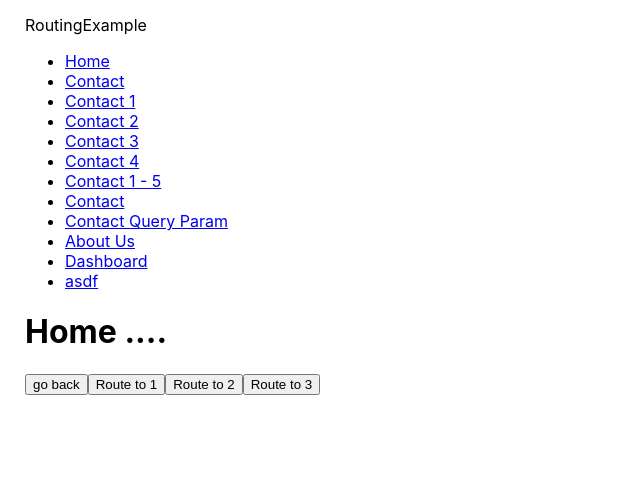
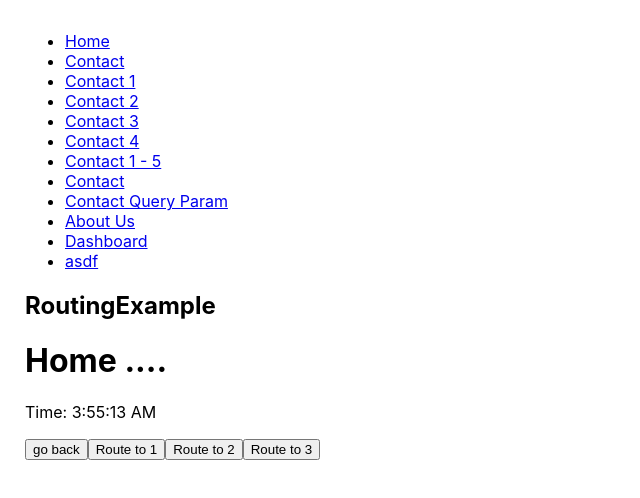
Before and after one commit to nisipshrestha/react_hook_basics, a React (Create React App) app: page / in a window 1280 px wide. Shown: the top 498 px of the page, without its empty margins (0-640 px from the left). Built offline with nearby package versions, Linux system fonts and the light colour scheme.

Commit message:
Routing refactor

```diff
--- /dev/null
+++ b/src/Routing_example/ProtectedRoute.js
@@ -0,0 +1,10 @@
+import React from 'react'
+import { Redirect, Route } from 'react-router-dom'
+
+const ProtectedRoute = ({ isAuthorized, path, exact, component }) => {
+    return isAuthorized ? (
+        <Route path={path} exact={exact} component={component} />
+    ) : <Redirect to='/unauthorized' />
+}
+
+export default ProtectedRoute
--- /dev/null
+++ b/src/Routing_example/RouteComponent.js
@@ -0,0 +1,31 @@
+import React from 'react'
+import { Redirect, Route, Switch } from 'react-router-dom'
+import Home from './components/Home';
+import Contact from './components/Contact';
+import About from './components/About';
+import Dashboard from './components/Dashboard';
+import Unauthorized from './components/Unauthorized';
+import NotFound from './components/NotFound';
+import ProtectedRoute from './ProtectedRoute';
+
+const RouteComponent = () => {
+    return (
+        <Switch>
+            {/* "exact" - MUST BE SPECIFIED FOR ROUTES THAT HAS POSSIBILITY
+        OF MATCHING WITH OTHER ROUTES.
+        */}
+            <Route path='/' exact component={Home} />
+            <Route path='/contact' exact component={Contact} />
+            <Route path='/contact/:id' exact component={Contact} />
+            <Route path='/contact/:id/:id2' component={Contact} />
+            <Route path='/about' component={About} />
+            <ProtectedRoute path='/dashboard' component={Dashboard} />
+            <Route path='/not-found' component={NotFound} />
+            <Route path='/unauthorized' component={Unauthorized} />
+            {/* NOT FOUND SHOULD ALWAYS BE PLACE AT THE BOTTOM AS IT MATCHES WITH EVERY ROUTE. */}
+            <Redirect from='*' to='/not-found' />
+        </Switch>
+    );
+};
+
+export default RouteComponent
--- /dev/null
+++ b/src/Routing_example/components/About.js
@@ -0,0 +1,2 @@
+const About = () => <h1>About Us ...</h1>;
+export default About;
--- /dev/null
+++ b/src/Routing_example/components/Contact.js
@@ -0,0 +1,10 @@
+import { useLocation, useParams } from "react-router-dom";
+
+const Contact = () => {
+    const location = useLocation();
+    const param = useParams();
+    console.log(location);
+    /* Boolean() use to convert string, numeric value to boolean. */
+    return <h1>Contact ... {param.id} {Boolean(param.id2) && param.id2}</h1>;
+}
+export default Contact;
--- /dev/null
+++ b/src/Routing_example/components/Dashboard.js
@@ -0,0 +1,2 @@
+const Dashboard = () => <h1>Dashboard ...</h1>;
+export default Dashboard;
--- /dev/null
+++ b/src/Routing_example/components/Home.js
@@ -0,0 +1,30 @@
+import { useEffect, useState } from 'react';
+import { useHistory } from 'react-router-dom';
+
+const Home = () => {
+    const [time, setTime] = useState("");
+
+    useEffect(() => {
+     setInterval(() => {
+        setTime(new Date().toLocaleTimeString());
+     }, 1000);
+    }, []);
+
+    const history = useHistory();
+    console.log(['history', history]);
+    const handleClick = (param) => {
+        history.push(`/contact/${param}`, { data: "asdf" });
+    }
+    return (
+        <div>
+            <h1>Home ....</h1>
+            <p>Time: {time} </p>
+            <button onClick={() => history.goBack()}>go back</button>
+            <button onClick={() => handleClick(1)}>Route to 1</button>
+            <button onClick={() => handleClick(2)}>Route to 2</button>
+            <button onClick={() => handleClick(3)}>Route to 3</button>
+        </div>
+    );
+};
+
+export default Home;
--- /dev/null
+++ b/src/Routing_example/components/NotFound.js
@@ -0,0 +1,2 @@
+const NotFound = () => <h1>Not Found ...</h1>;
+export default NotFound;
--- /dev/null
+++ b/src/Routing_example/components/Unauthorized.js
@@ -0,0 +1,9 @@
+import React from 'react'
+
+const Unauthorized = () => {
+    return (
+        <div>You are not authorized...</div>
+    )
+}
+
+export default Unauthorized
--- a/src/Routing_example/index.js
+++ b/src/Routing_example/index.js
@@ -1,43 +1,12 @@
 import React from 'react';
-import {
-    Link, Switch, Route, useParams,
-    useHistory, Redirect, useLocation
-} from 'react-router-dom';
-
-const Home = () => {
-    const history = useHistory();
-    console.log(history);
-    const handleClick = (param) => {
-        history.push(`/contact/${param}`, { data: "asdf" });
-    }
-
-    return (
-        <div>
-            <h1>Home ....</h1>
-            <button onClick={() => history.goBack()}>go back</button>
-            <button onClick={() => handleClick(1)}>Route to 1</button>
-            <button onClick={() => handleClick(2)}>Route to 2</button>
-            <button onClick={() => handleClick(3)}>Route to 3</button>
-        </div>
-    );
-};
-
-const Contact = () => {
-    const location = useLocation();
-    const param = useParams();
-    console.log(location);
-    /* Boolean() use to convert string, numeric value to boolean. */
-    return <h1>Contact ... {param.id} {Boolean(param.id2) && param.id2}</h1>;
-}
-const About = () => <h1>About Us ...</h1>;
-const Dashboard = () => <h1>Dashboard ...</h1>;
-const NotFound = () => <h1>Not Found ...</h1>;
+import { Link } from 'react-router-dom';
+import RouteComponent from './RouteComponent';
 
 const RoutingExample = () => {
     const contactArray = [1, 2, 3, 4];
 
     return (
-        <div>RoutingExample
+        <div>
             <ul>
                 <li> <Link to='/'>Home</Link></li>
                 <li> <Link to='/contact'> Contact</Link></li>
@@ -48,25 +17,13 @@ const RoutingExample = () => {
                 ))}
                 <li><Link to='/contact/1/5'>Contact 1 - 5</Link></li>
                 <li><Link to='/contact'> Contact</Link></li>
-                <li><Link to='/contact?name=asdfsad'>Contact Query Param</Link></li>
+                <li><Link to='/contact?name=a'>Contact Query Param</Link></li>
                 <li><Link to='/about'>About Us</Link></li>
                 <li><Link to='/dashboard'>Dashboard</Link></li>
                 <li><Link to='/asdf'>asdf</Link></li>
             </ul>
-            <Switch>
-                {/* "exact" - MUST BE SPECIFIED FOR ROUTES THAT HAS POSSIBILITY
-                    OF MATCHING WITH OTHER ROUTES.
-                */}
-                <Route path='/' exact component={Home} />
-                <Route path='/contact' exact component={Contact} />
-                <Route path='/contact/:id' exact component={Contact} />
-                <Route path='/contact/:id/:id2' component={Contact} />
-                <Route path='/about' component={About} />
-                <Route path='/dashboard' component={Dashboard} />
-                <Route path='/not-found' component={NotFound} />
-                {/* NOT FOUND SHOULD ALWAYS BE PLACE AT THE BOTTOM AS IT MATCHES WITH EVERY ROUTE. */}
-                <Redirect from='*' to='/not-found' />
-            </Switch>
+            <h2>RoutingExample</h2>
+            <RouteComponent />
         </div>
     )
 }
```
